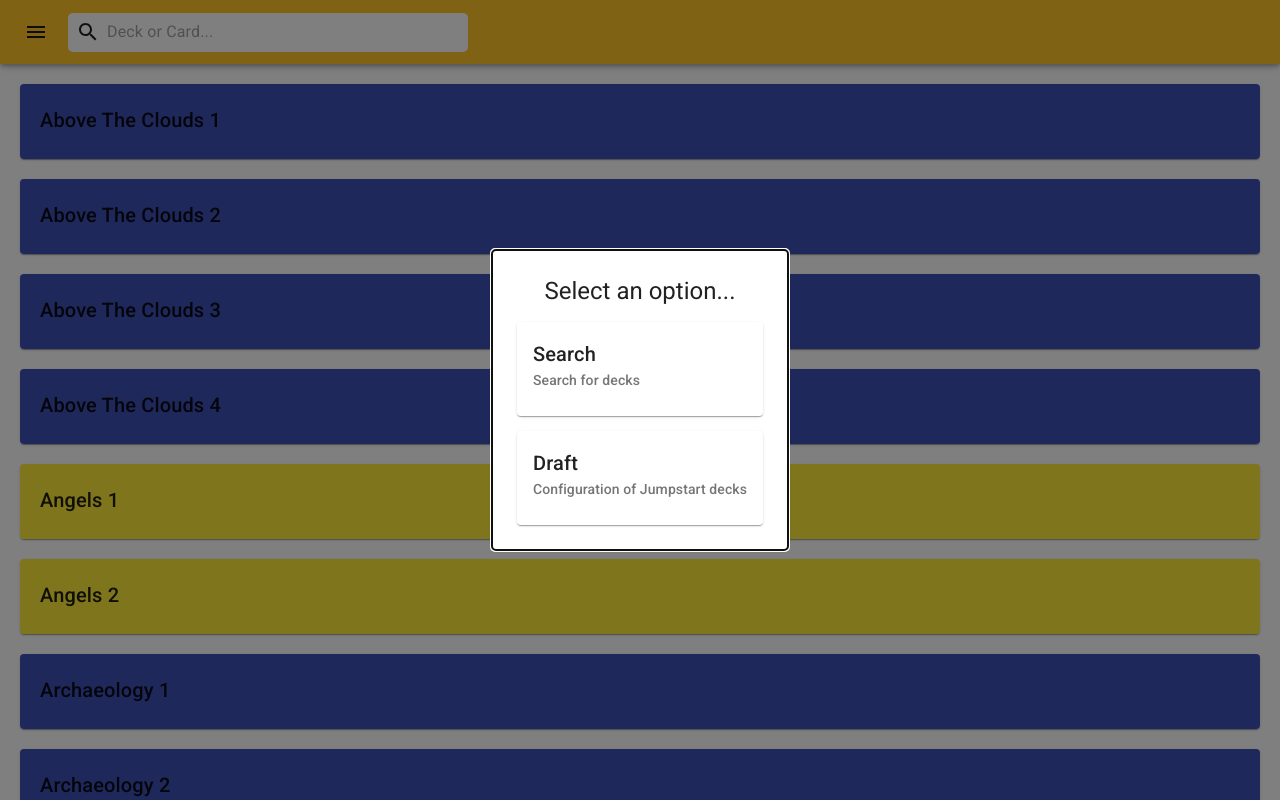
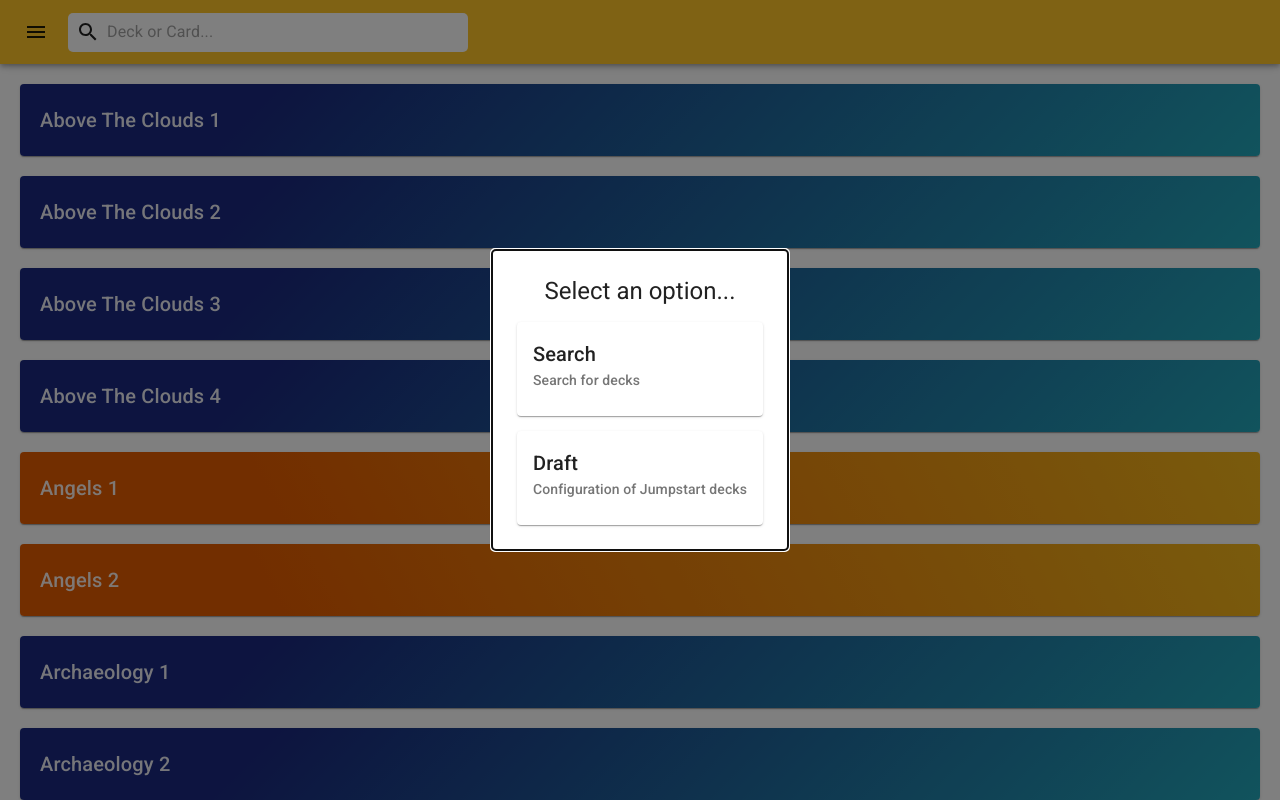
Before and after one commit to alexlee22/mtg-jumpstart-decks, a React (Create React App) app: page / in a window 1280 px wide. Shown: the top 800 px of the page. Built offline with nearby package versions, Linux system fonts and the light colour scheme.

Commit message:
Update colors to gradients
:blobparty:

```diff
--- a/src/components/Deck/DeckContainer.js
+++ b/src/components/Deck/DeckContainer.js
@@ -4,15 +4,15 @@ import DeckContents from './DeckContents.js'
 import { makeStyles } from '@material-ui/core/styles';
 import Card from '@material-ui/core/Card';
 import Typography from '@material-ui/core/Typography';
-import FiberManualRecordIcon from '@material-ui/icons/FiberManualRecord';
+
 
 const mana_colors = {
-  'w': '#ffeb3b',
-  'u': '#3f51b5',
-  'b': '#673ab7',
-  'r': '#f44336',
-  'g': '#4caf50',
-  'm': '#e91e63'
+  'w': 'linear-gradient(62deg, #e65c00 20%, #F9D423 125%)',
+  'u': 'linear-gradient(135deg, #1A2980 20%, #26D0CE 125%)',
+  'b': 'linear-gradient(135deg, #3c1053 20%, #ad5389 125%)',
+  'r': 'linear-gradient(135deg, #BD3F32 20%, #CB356B 125%)',
+  'g': 'linear-gradient(132deg, #16A085 20%, #F4D03F 125%)',
+  'm': 'linear-gradient(135deg, #654ea3 20%, #C850C0 66%, #FFCC70 125%)'
 }
 
 const useStyles = makeStyles(theme => ({
@@ -21,14 +21,24 @@ const useStyles = makeStyles(theme => ({
     textAlign: 'center',
     color: 'white'
   },
+  headingContainer: {
+    display: 'flex',
+    justifyContent: 'space-between',
+    padding: '20px',
+
+  },
   card: {
-    margin: '20px'
+    margin: '20px',
+    border: '0px solid black',
+    borderRadus: '5px'
   },
   heading: {
-    textTransform: 'capitalize'
+    textTransform: 'capitalize',
+    color: 'hsla(0, 20%, 125%, 0.92)'
   },
   cardContent: {
-    padding: 0
+    borderTop: "0px solid black",
+    padding: '20px'
   }
 }));
 
@@ -41,16 +51,17 @@ export default function DeckContainer(props) {
   return (
     <Card className={classes.card} style={searchResults.indexOf(props.id) > -1 ? {} : {display: 'none'}}>
 
-        <div style={{display: 'flex', justifyContent: 'space-between', padding: '20px', backgroundColor: mana_colors[data.color[0]]}} onClick={() => setIsOpen(!isOpen)}>
+        <div
+          className={classes.headingContainer}
+          style={ data.color.length > 1 ? { backgroundImage:mana_colors['m'] } : { backgroundImage: mana_colors[data.color[0]]}}
+          onClick={() => setIsOpen(!isOpen)}
+        >
           <Typography variant="h6" component="h6" className={classes.heading}>
             {data.name}
           </Typography>
-          <FiberManualRecordIcon
-            fontSize="large"
-            style={ data.color.length > 1 ? {color:mana_colors['m']} : {color:mana_colors[data.color[0]]} }
-          />
+
         </div>
-        <div style={isOpen ? {padding: '20px'} : {display: 'none'}}>
+        <div className={classes.cardContent} style={isOpen ? {} : {display: 'none'}}>
           <DeckContents deck={data.deck} />
         </div>
 
```
